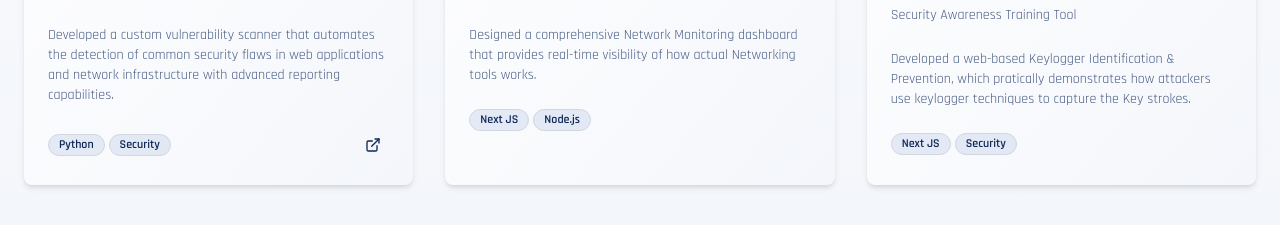
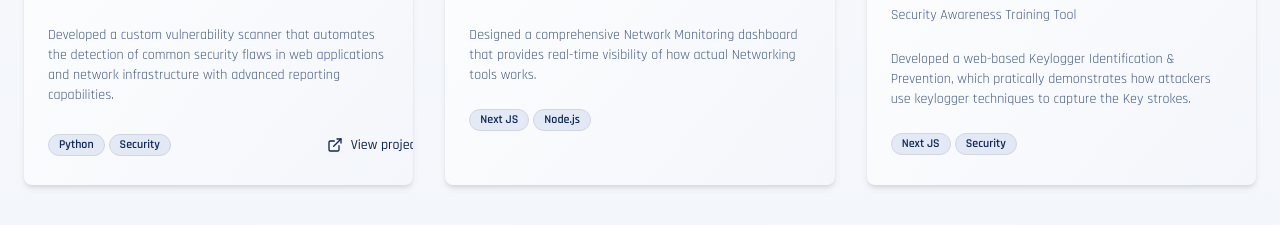
Before and after one commit to GD-125/portfolio, a Next.js app: page /projects in a window 1280 px wide. Shown: the part 980-1205 px from the top of the page. Built offline with nearby package versions, Linux system fonts and the light colour scheme.

Commit message:
Update page.tsx

```diff
--- a/app/projects/page.tsx
+++ b/app/projects/page.tsx
@@ -76,8 +76,8 @@ export default function ProjectsPage() {
                     </Button> */}
                     <Button variant="ghost" size="icon" className="h-8 w-8">
                       <ExternalLink className="h-4 w-4" />
-                      <span className="sr-only">
-                       <Link href="www.google.com">View project</Link> </span>
+                      <span className="sr-only"> </span>
+                       <Link href="www.google.com">View project</Link>
                     </Button>
                   </div>
                 </CardFooter>
```
